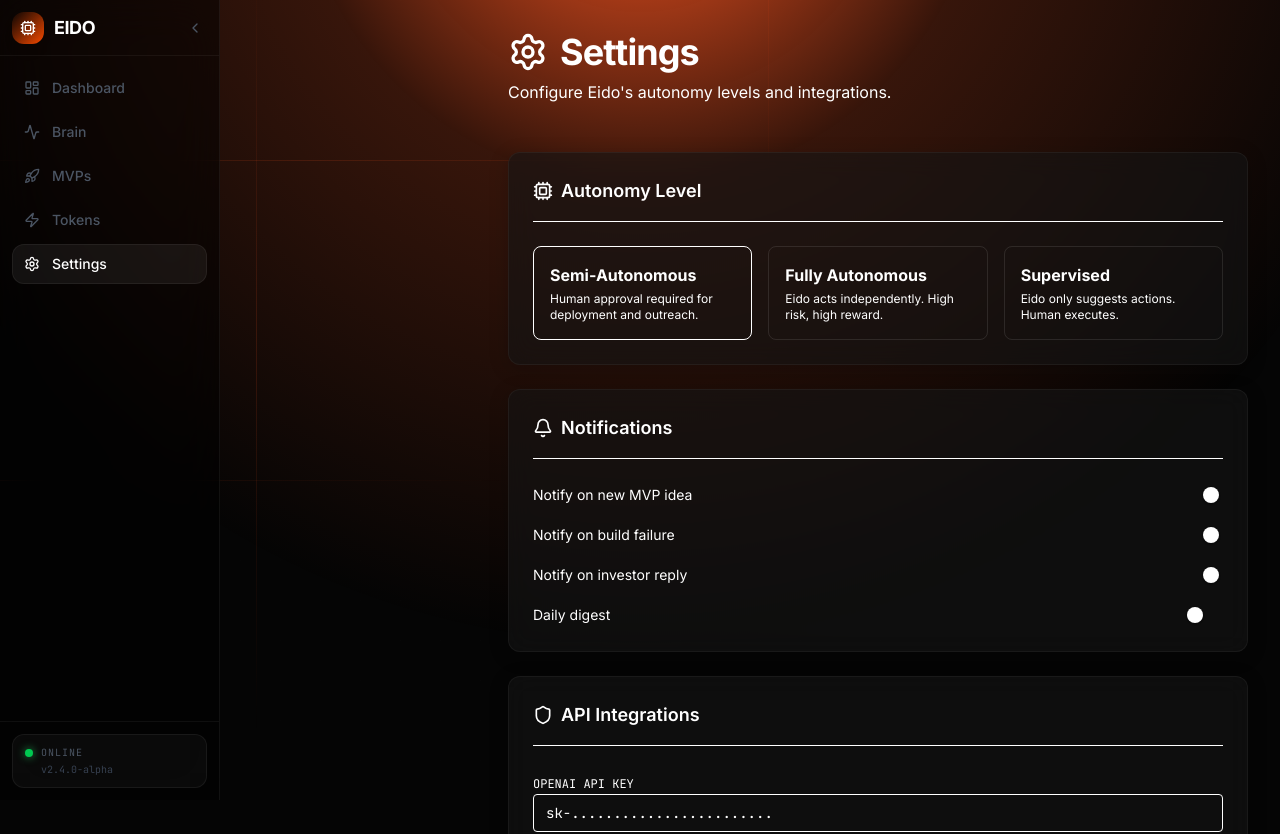
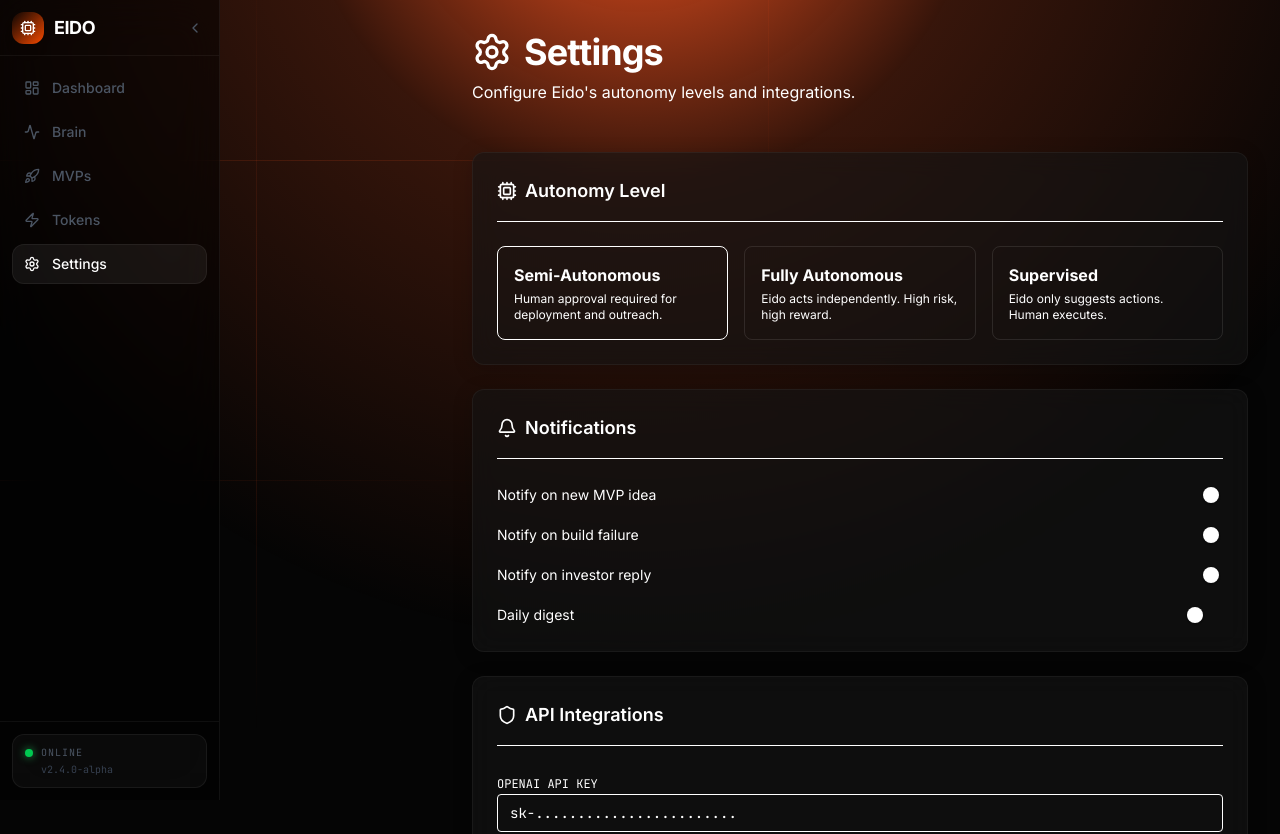
Before and after one commit to Invariants0/Eido, a Next.js app in the folder frontend/: page /settings in a window 1280 px wide. Shown: the top 834 px of the page. Built offline with nearby package versions, Linux system fonts and the light colour scheme.

Commit message:
fix(settings): adjust left margin for main content area

```diff
--- a/frontend/app/settings/page.tsx
+++ b/frontend/app/settings/page.tsx
@@ -7,7 +7,7 @@ export default function SettingsPage() {
   return (
     <div className="flex min-h-screen">
       <Sidebar />
-      <main className="flex-1 md:ml-64 p-4 md:p-8 pb-24 md:pb-8">
+      <main className="flex-1 md:ml-[220px] p-4 md:p-8 pb-24 md:pb-8">
         <div className="max-w-4xl mx-auto space-y-8">
           <header className="mb-8 md:mb-12">
             <h1 className="text-4xl font-bold tracking-tight mb-2 flex items-center gap-3 text-white">
```
